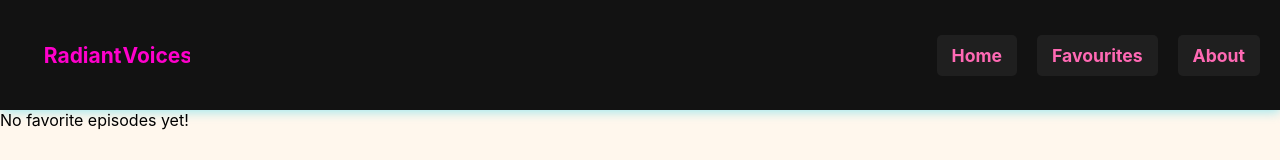
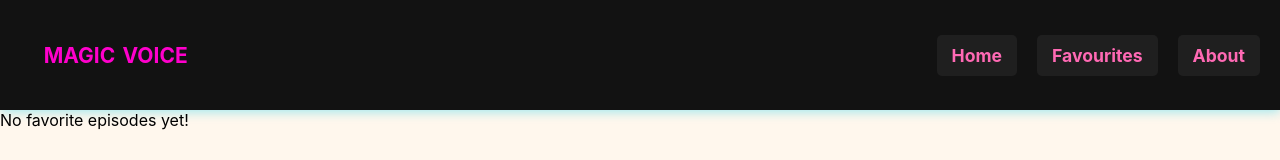
Before and after one commit to tsaimogono/FINAL-PORTFOLIO-DJS11, a React (Vite) app: page /yourfav in a window 1280 px wide. Shown: the top 160 px of the page. Built offline with nearby package versions, Linux system fonts and the light colour scheme; the HTML template or start-up script is replaced by a standard one.

Commit message:
changed the names

```diff
--- a/src/components/Header.jsx
+++ b/src/components/Header.jsx
@@ -15,8 +15,8 @@ const Header = () => {
       <Link to="/" className="logo-link" onClick={handleHomeClick}>
         {/* SVG logo with neon pink theme */}
         <svg className="logo" xmlns="http://www.w3.org/2000/svg" viewBox="0 0 200 50" width="200" height="50">
-  <text x="5" y="35" fontSize="28" fontWeight="bold" fill="#f0c">Radiant</text>
-  <text x="110" y="35" fontSize="28" fontWeight="bold" fill="#f0c">Voices</text>
+  <text x="5" y="35" fontSize="28" fontWeight="bold" fill="#f0c">MAGIC</text>
+  <text x="110" y="35" fontSize="28" fontWeight="bold" fill="#f0c">VOICE</text>
 </svg>
 
       </Link>
```
